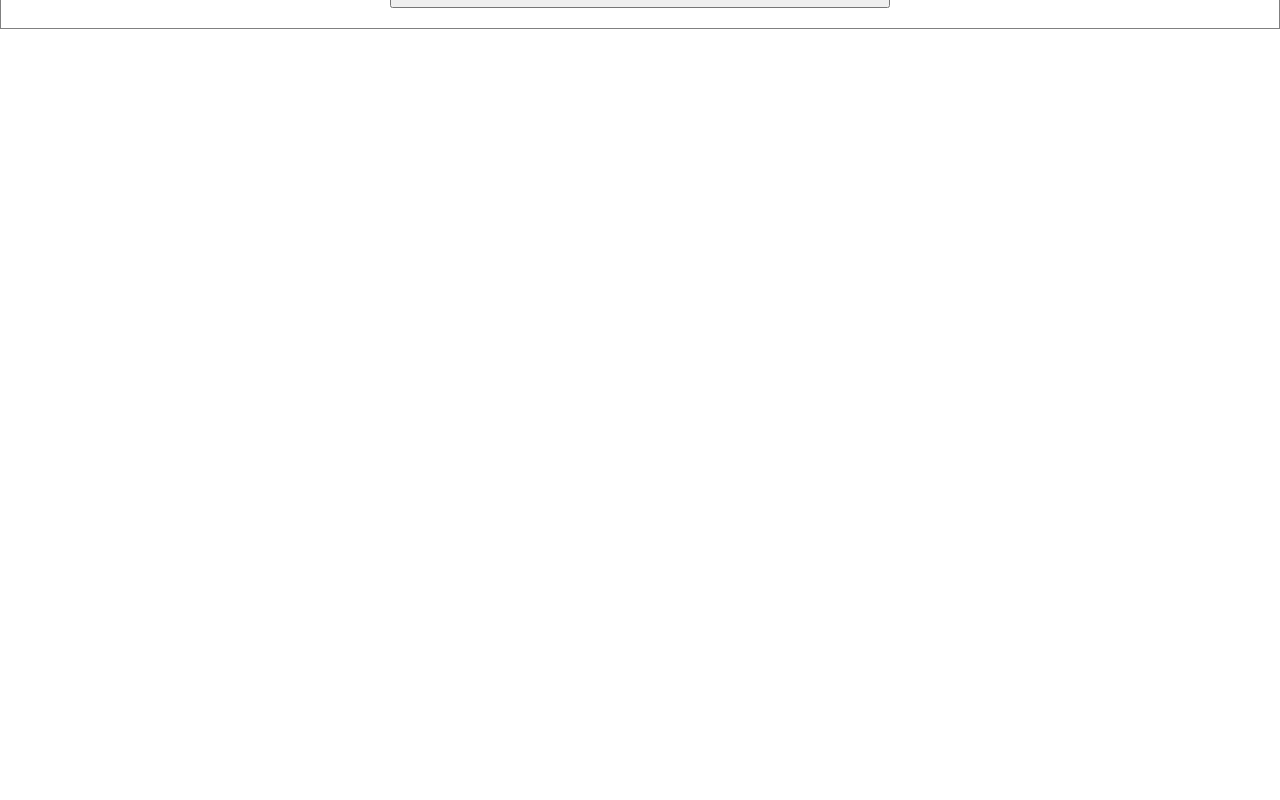
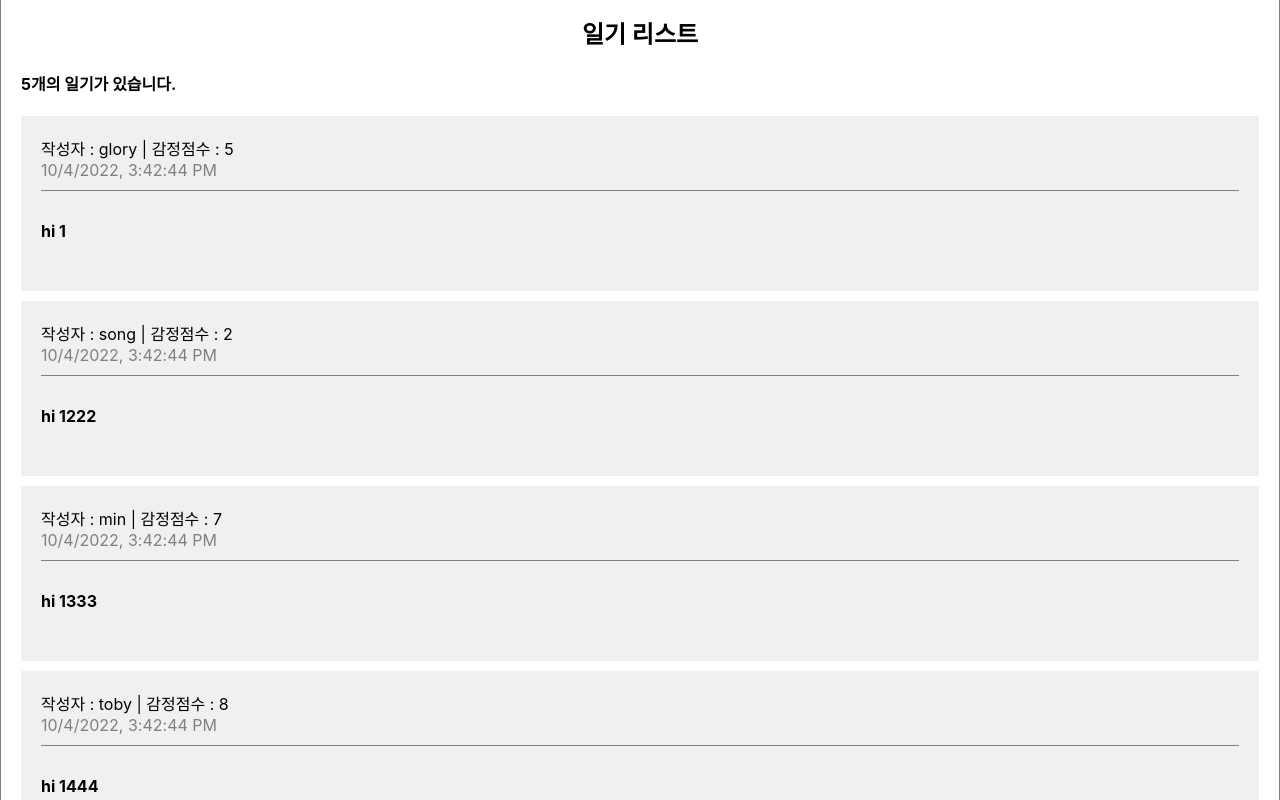
Before and after one commit to 96glory/easy_react_simple_diary, a React (Create React App) app: page / in a window 1280 px wide. Shown: the part 520-1320 px from the top of the page. Before the commit the page ends 800 px from the top, so only its background shows below. Built offline with nearby package versions, Linux system fonts and the light colour scheme.

Commit message:
React에서 배열 사용하기 1 - 리스트 렌더링 (조회)

```diff
--- a/src/App.css
+++ b/src/App.css
@@ -26,3 +26,35 @@
   padding: 10px;
   cursor: pointer;
 }
+
+.DiaryList {
+  border: 1px solid gray;
+  padding: 20px;
+  margin-top: 20px;
+}
+
+.DiaryList h2 {
+  text-align: center;
+}
+
+.DiaryItem {
+  background-color: rgb(240, 240, 240);
+  margin-bottom: 10px;
+  padding: 20px;
+}
+
+.DiaryItem .info {
+  border-bottom: 1px solid gray;
+  padding-bottom: 10px;
+  margin-bottom: 10px;
+}
+
+.DiaryItem .date {
+  color: gray;
+}
+
+.DiaryItem .content {
+  font-weight: bold;
+  margin-bottom: 30px;
+  margin-top: 30px;
+}
--- a/src/App.js
+++ b/src/App.js
@@ -1,11 +1,50 @@
 import './App.css';
 import DiaryEditor from './DiaryEditor';
+import DiaryList from './DiaryList';
+
+const dummyList = [
+  {
+    id: 1,
+    author: 'glory',
+    content: 'hi 1',
+    emotion: 5,
+    created_date: new Date().getTime(),
+  },
+  {
+    id: 2,
+    author: 'song',
+    content: 'hi 1222',
+    emotion: 2,
+    created_date: new Date().getTime(),
+  },
+  {
+    id: 3,
+    author: 'min',
+    content: 'hi 1333',
+    emotion: 7,
+    created_date: new Date().getTime(),
+  },
+  {
+    id: 4,
+    author: 'toby',
+    content: 'hi 1444',
+    emotion: 8,
+    created_date: new Date().getTime(),
+  },
+  {
+    id: 5,
+    author: 'spring',
+    content: 'hi 1555',
+    emotion: 1,
+    created_date: new Date().getTime(),
+  },
+];
 
 function App() {
   return (
     <div>
-      <h2>일기장</h2>
       <DiaryEditor />
+      <DiaryList diaryList={dummyList} />
     </div>
   );
 }
--- /dev/null
+++ b/src/DiaryItem.js
@@ -0,0 +1,18 @@
+const DiaryItem = (props) => {
+  const { author, content, emotion, created_date } = props;
+  console.log(created_date);
+  return (
+    <div className="DiaryItem">
+      <div className="info">
+        <span>
+          작성자 : {author} | 감정점수 : {emotion}
+        </span>
+        <br />
+        <span className="date">{new Date(created_date).toLocaleString()}</span>
+      </div>
+      <div className="content">{content}</div>
+    </div>
+  );
+};
+
+export default DiaryItem;
--- /dev/null
+++ b/src/DiaryList.js
@@ -0,0 +1,21 @@
+import DiaryItem from './DiaryItem';
+
+const DiaryList = (props) => {
+  const { diaryList } = props;
+
+  return (
+    <div className="DiaryList">
+      <h2>일기 리스트</h2>
+      <h4>{diaryList.length}개의 일기가 있습니다.</h4>
+      {diaryList.map((row, idx) => (
+        <DiaryItem key={row.id} {...row} />
+      ))}
+    </div>
+  );
+};
+
+DiaryList.defaultProps = {
+  diaryList: [],
+};
+
+export default DiaryList;
```
